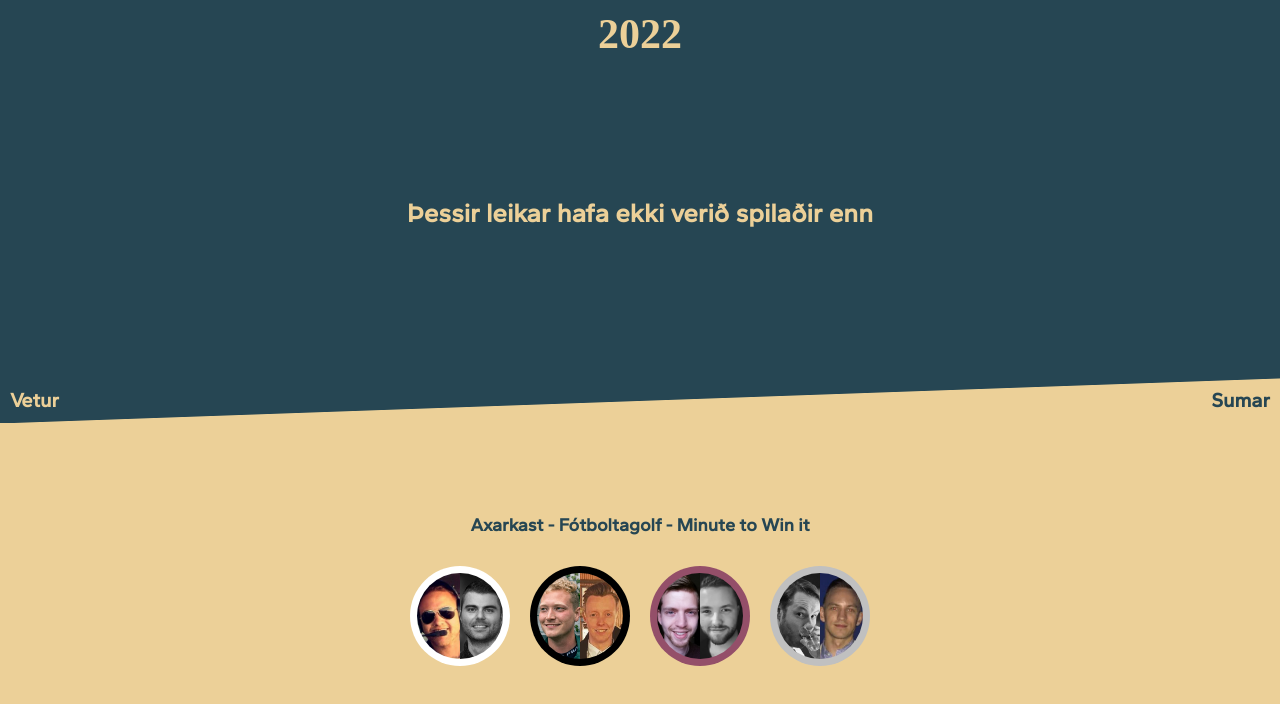
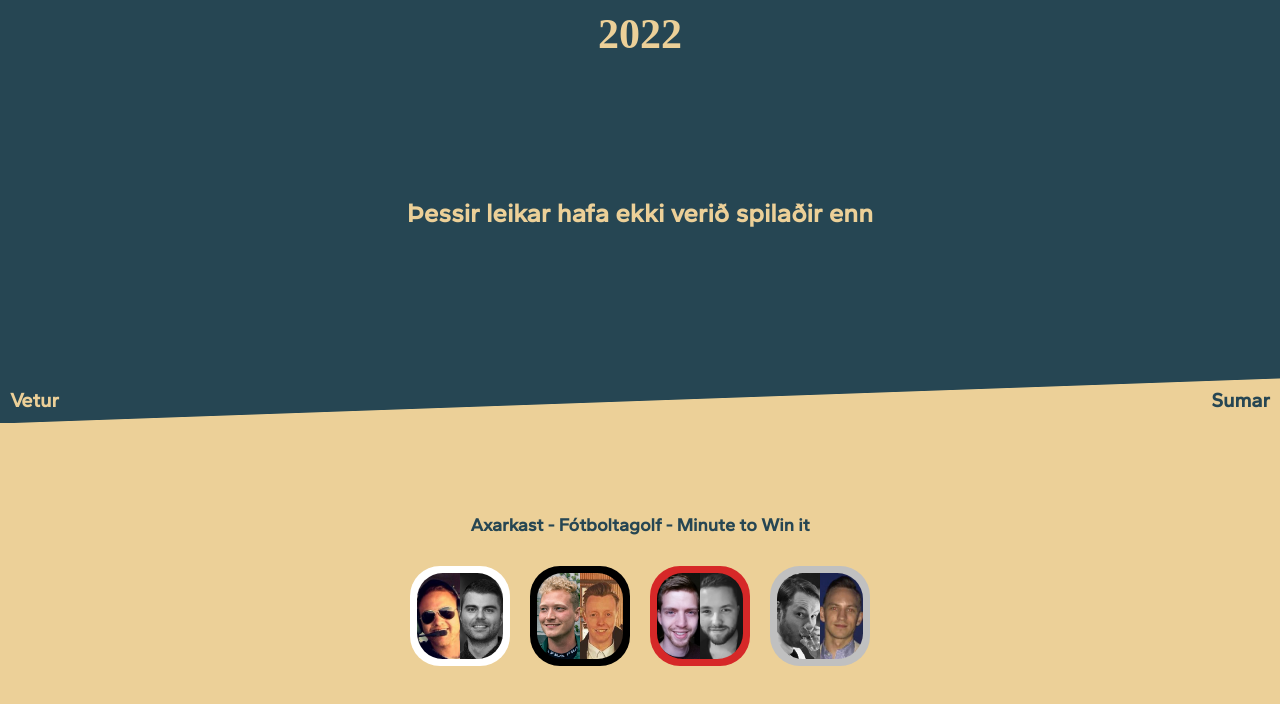
Before and after one commit to agirmar92/refaleikarnir, a React (Create React App) app: page / in a window 1280 px wide. Shown: the top 704 px of the page. Built offline with nearby package versions, Linux system fonts and the light colour scheme; a web font is replaced by a local one.

Commit message:
change team portraits a bit

```diff
--- a/src/Components/Foxlympics.css
+++ b/src/Components/Foxlympics.css
@@ -45,7 +45,7 @@
   flex-direction: column;
   justify-content: center;
   background-color: tomato;
-  border-radius: 50%;
+  border-radius: 30%;
   height: 100px;
   width: 100px;
   margin-top: 20px;
@@ -57,7 +57,7 @@
   background-color: black;
 }
 .Foxlympics__teamPortrait--red {
-  background-color: #944f69;
+  background-color: var(--red-team-color);
 }
 .Foxlympics__teamPortrait--silver {
   background-color: #C0C0C0;
@@ -75,7 +75,7 @@
   overflow: hidden;
   width: 86%;
   height: 86%;
-  border-radius: 50%;
+  border-radius: 30%;
   margin: auto;
 }
 .Foxlympics__portraitImage {
--- a/src/index.css
+++ b/src/index.css
@@ -9,4 +9,5 @@ body {
 :root {
   --winter-color: #264653;
   --summer-color: #ecd098;
+  --red-team-color: #d62828;
 }
```
